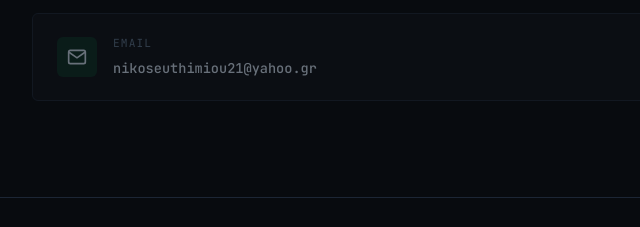
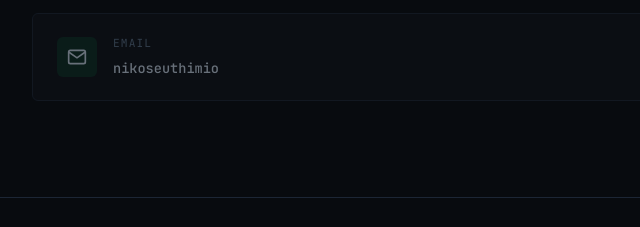
Before and after one commit to greybea/Portofolio, a plain HTML site: page index.html in a window 1280 px wide. Shown: the part 5656-5883 px from the top of the page, 190-830 px from the left. Drawn offline with Linux system fonts and the light colour scheme.

Commit message:
Update index.html and gitignore

```diff
--- a/index.html
+++ b/index.html
@@ -210,7 +210,7 @@
         </div>
         <div>
           <div class="contact-label">Email</div>
-          <div class="contact-value">nikoseuthimiou21@yahoo.gr</div>
+          <div class="contact-value">nikoseuthimio</div>
         </div>
       </a>
     </div>
```
Also changed, not shown: 1 other file.
